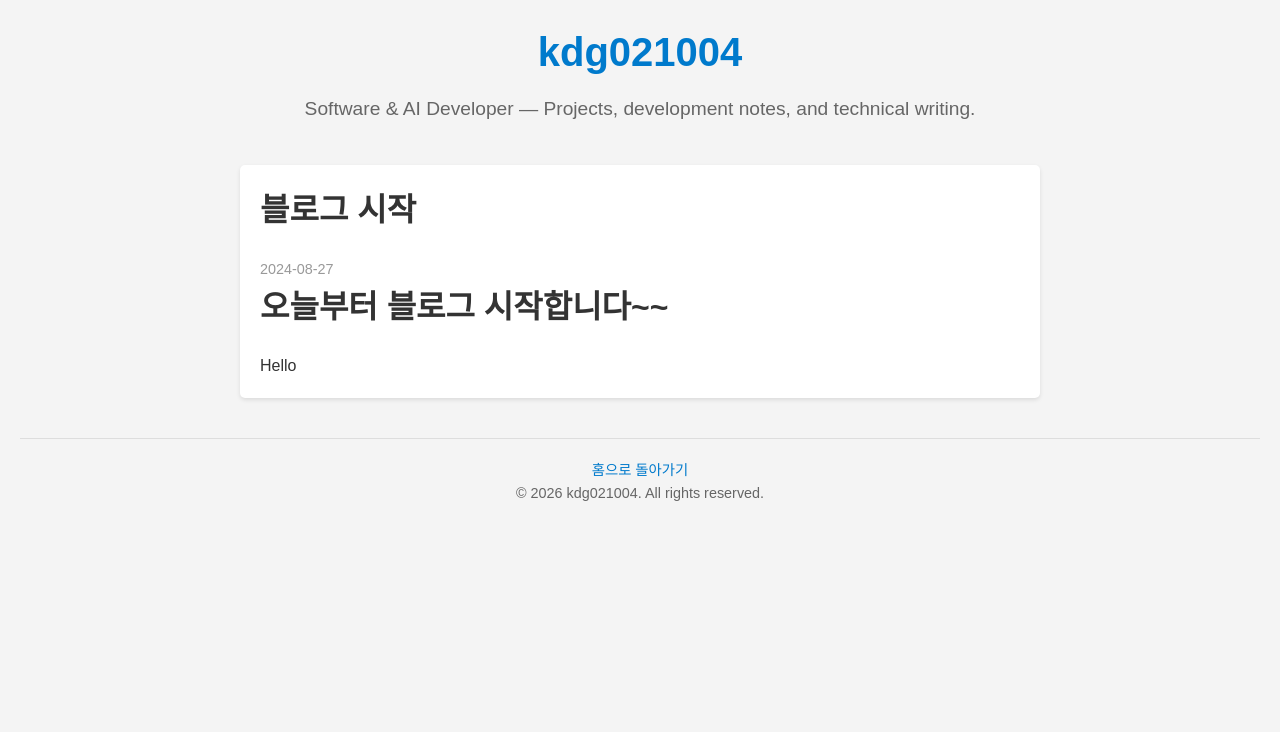
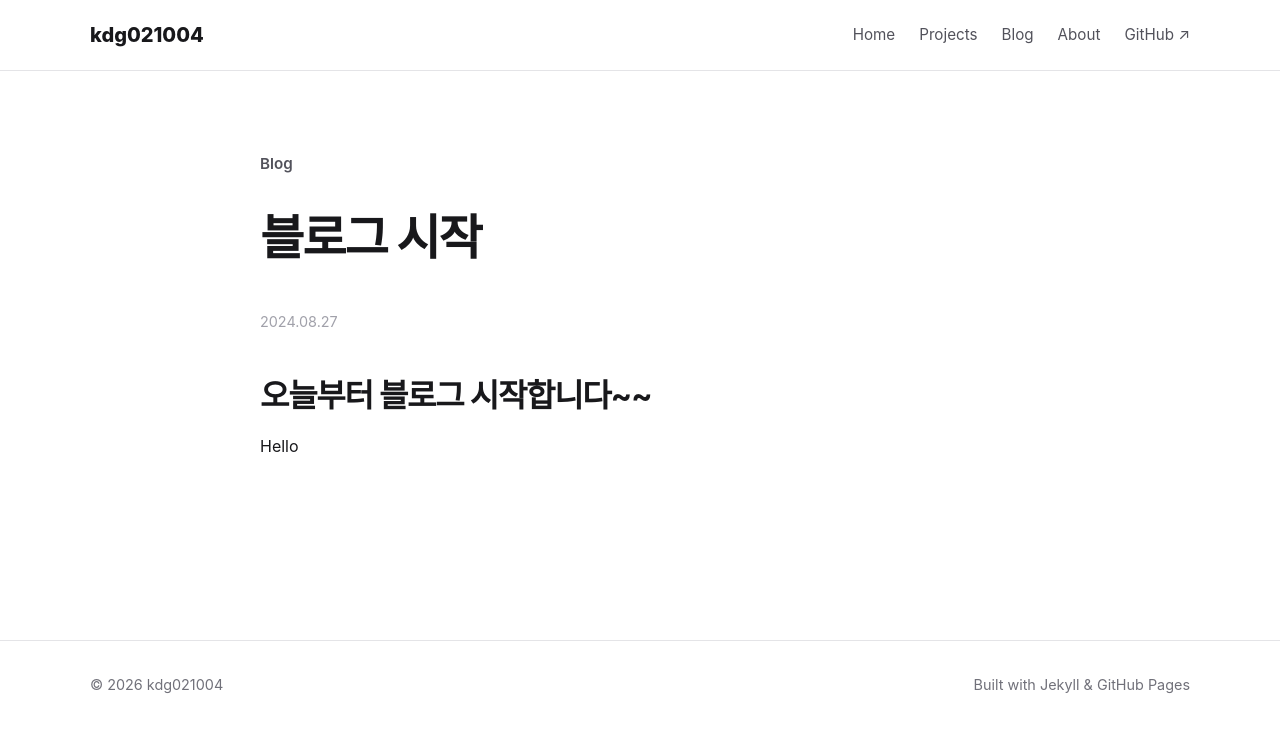
Before and after one commit to kdk021004/kdk021004.github.io, a Jekyll site: the page built from _posts/2024-08-27-Start_Blog.md, in a window 1280 px wide. Shown: the top 732 px of the page. Built offline with Jekyll 4.4.1, drawn with Linux system fonts in a browser that asks for light colours.

Commit message:
feat: add blog sections and post styles

```diff
--- a/_layouts/post.html
+++ b/_layouts/post.html
@@ -1,138 +1,27 @@
-<!DOCTYPE html>
-<html lang="ko">
-<head>
-  <meta charset="UTF-8">
-  <meta name="viewport" content="width=device-width, initial-scale=1.0">
-  <title>{{ page.title }} | {{ site.title }}</title>
-  <link rel="stylesheet" href="{{ '/assets/css/style.css' | relative_url }}">
-  <style>
-    /* 기본 스타일 초기화 */
-    * {
-      margin: 0;
-      padding: 0;
-      box-sizing: border-box;
-    }
+---
+layout: default
+---
 
-    body {
-      font-family: 'Arial', sans-serif;
-      line-height: 1.6;
-      color: #333;
-      background-color: #f4f4f4;
-      padding: 20px;
-    }
+<article class="container page-content">
 
-    /* 헤더 스타일 */
-    header {
-      text-align: center;
-      margin-bottom: 40px;
-    }
+  <header>
+    <p class="hero-label">
+      Blog
+    </p>
 
-    header h1 {
-      font-size: 2.5rem;
-      margin-bottom: 10px;
-      color: #333;
-    }
+    <h1>
+      {{ page.title }}
+    </h1>
 
-    header p {
-      font-size: 1.2rem;
-      color: #666;
-    }
-
-    /* 메인 콘텐츠 스타일 */
-    main {
-      max-width: 800px;
-      margin: 0 auto;
-      background: #fff;
-      padding: 20px;
-      border-radius: 5px;
-      box-shadow: 0 2px 4px rgba(0, 0, 0, 0.1);
-    }
-
-    article h1 {
-      font-size: 2rem;
-      margin-bottom: 20px;
-    }
-
-    article time {
-      font-size: 0.9rem;
-      color: #999;
-    }
-
-    article code {
-      background: #f5f5f5;
-      padding: 2px 4px;
-      border-radius: 3px;
-    }
-
-    /* 코드 블록 스타일 */
-    pre {
-      background: #f5f5f5;
-      padding: 15px;
-      border-radius: 5px;
-      overflow: auto;
-    }
-
-    code {
-      font-family: 'Courier New', monospace;
-      color: #d6336c;
-    }
-
-    /* 코드 블록 테마 스타일 (예: 하이라이팅) */
-    .language-css code {
-      color: #007acc;
-    }
-
-    .language-html code {
-      color: #d14;
-    }
-
-    .language-javascript code {
-      color: #e94f37;
-    }
-
-    /* 링크 스타일 */
-    a {
-      color: #007acc;
-      text-decoration: none;
-    }
-
-    a:hover {
-      text-decoration: underline;
-    }
-
-    /* 푸터 스타일 */
-    footer {
-      text-align: center;
-      margin-top: 40px;
-      padding-top: 20px;
-      border-top: 1px solid #ddd;
-    }
-
-    footer p {
-      font-size: 0.9rem;
-      color: #666;
-    }
-  </style>
-</head>
-<body>
-  <header>
-    <h1><a href="{{ site.url }}">{{ site.title }}</a></h1>
-    <p>{{ site.description }}</p>
+    {% if page.date %}
+      <p class="post-date">
+        {{ page.date | date: "%Y.%m.%d" }}
+      </p>
+    {% endif %}
   </header>
 
-  <main>
-    <article>
-      <h1>{{ page.title }}</h1>
-      <p><time datetime="{{ page.date | date_to_xmlschema }}">{{ page.date | date: "%Y-%m-%d" }}</time></p>
-      <div>
-        {{ content }}
-      </div>
-    </article>
-  </main>
+  <div class="post-content">
+    {{ content }}
+  </div>
 
-  <footer>
-    <p><a href="{{ site.url }}">홈으로 돌아가기</a></p>
-    <p>&copy; {{ site.time | date: '%Y' }} {{ site.author.name }}. All rights reserved.</p>
-  </footer>
-</body>
-</html>
+</article>
--- a/assets/css/style.css
+++ b/assets/css/style.css
@@ -315,3 +315,121 @@
     gap: 4px;
   }
 }
+
+/* Post Content */
+
+.post-content {
+  margin-top: 40px;
+}
+
+.post-content h1,
+.post-content h2,
+.post-content h3,
+.post-content h4 {
+  margin-top: 40px;
+  margin-bottom: 16px;
+  line-height: 1.3;
+}
+
+.post-content h1 {
+  font-size: 2rem;
+}
+
+.post-content h2 {
+  font-size: 1.6rem;
+}
+
+.post-content h3 {
+  font-size: 1.3rem;
+}
+
+.post-content p {
+  margin-bottom: 20px;
+}
+
+.post-content ul,
+.post-content ol {
+  margin: 0 0 20px 24px;
+}
+
+.post-content li {
+  margin-bottom: 6px;
+}
+
+.post-content code {
+  padding: 2px 6px;
+
+  background: #f4f4f5;
+  border-radius: 5px;
+
+  font-family:
+    "SFMono-Regular",
+    Consolas,
+    "Liberation Mono",
+    monospace;
+
+  font-size: 0.9em;
+}
+
+.post-content pre {
+  margin: 24px 0;
+  padding: 20px;
+
+  background: #18181b;
+  color: #f4f4f5;
+
+  border-radius: 10px;
+  overflow-x: auto;
+}
+
+.post-content pre code {
+  padding: 0;
+
+  background: transparent;
+  color: inherit;
+}
+
+.post-content blockquote {
+  margin: 24px 0;
+  padding-left: 18px;
+
+  border-left: 4px solid #d4d4d8;
+
+  color: #52525b;
+}
+
+.post-content table {
+  width: 100%;
+  margin: 24px 0;
+
+  border-collapse: collapse;
+}
+
+.post-content th,
+.post-content td {
+  padding: 10px 14px;
+
+  border: 1px solid #e4e4e7;
+
+  text-align: left;
+}
+
+.post-content th {
+  background: #f4f4f5;
+}
+
+.post-content img {
+  display: block;
+
+  max-width: 100%;
+  height: auto;
+
+  margin: 24px auto;
+
+  border-radius: 8px;
+}
+
+.post-content a {
+  text-decoration: underline;
+  text-underline-offset: 3px;
+}
```
Also changed, not shown: blog.html (added, +40 -0 lines).
